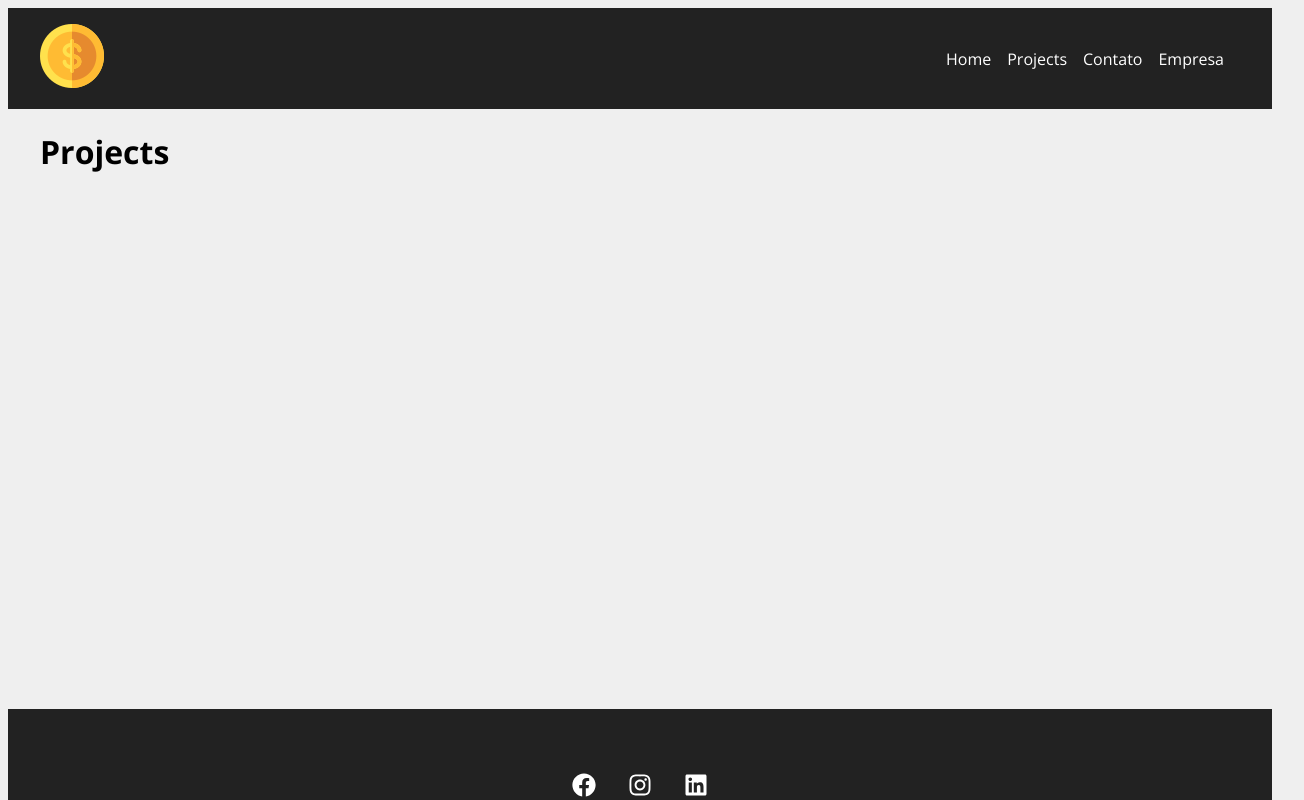
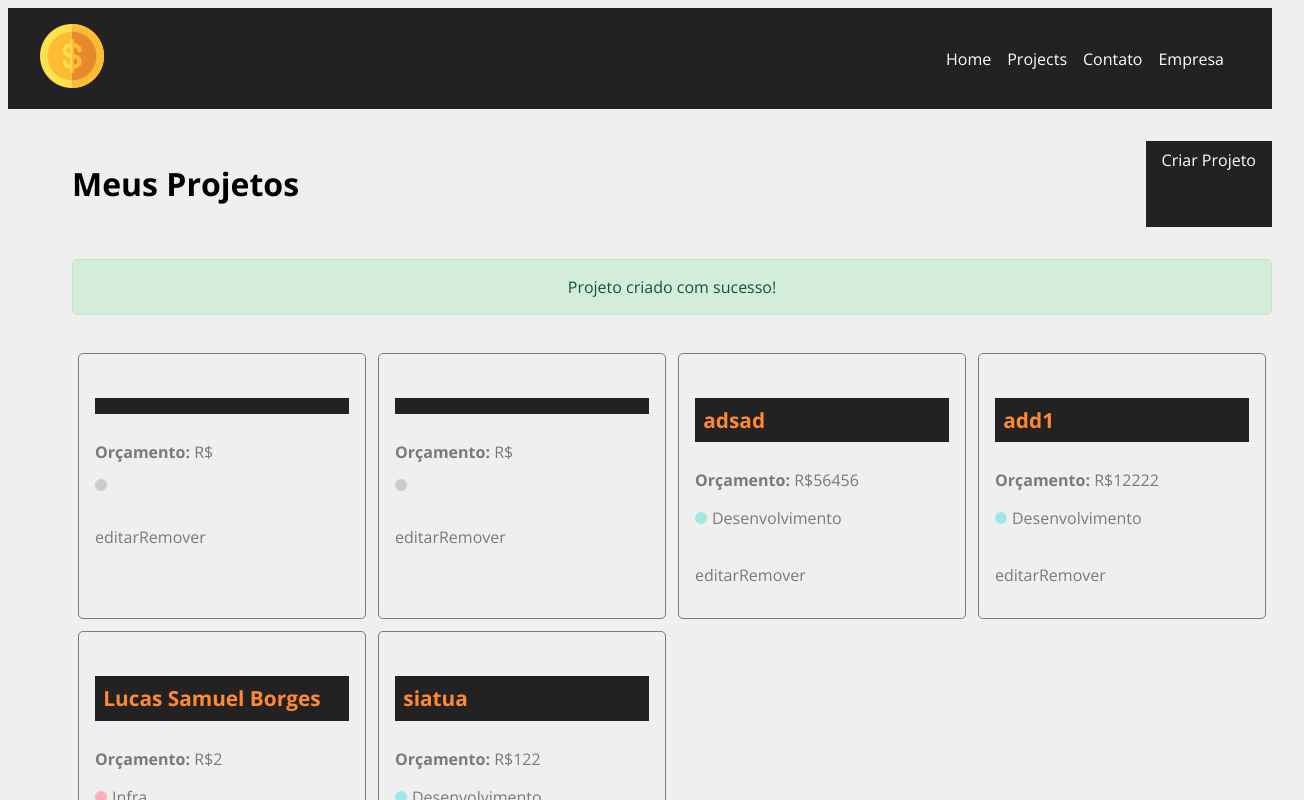
Before and after one commit to Lucassml-boop/Costs, a React (Create React App) app: page /newproject in a window 1280 px wide. Both pictures are taken after typing "Sample", "5" into the empty fields and a click on the button "Criar projeto". Shown: the top 800 px of the page, 1304 px wide, since content can reach past the window. Built offline with nearby package versions, Linux system fonts and the light colour scheme; no server answers; data requests are answered from the project's data file.

Commit message:
Corrige a aplicação de classes CSS para categorias inválidas, usando classe default

```diff
--- a/db.json
+++ b/db.json
@@ -13,6 +13,54 @@
       "name": "",
       "budget": "",
       "category_id": "2",
+      "cost": 0,
+      "services": []
+    },
+    {
+      "id": "dd7e",
+      "name": "adsad",
+      "budget": "56456",
+      "category_id": "2",
+      "category": {
+        "id": "2",
+        "name": "Desenvolvimento"
+      },
+      "cost": 0,
+      "services": []
+    },
+    {
+      "id": "acfb",
+      "name": "add1",
+      "budget": "12222",
+      "category_id": "2",
+      "category": {
+        "id": "2",
+        "name": "Desenvolvimento"
+      },
+      "cost": 0,
+      "services": []
+    },
+    {
+      "id": "970d",
+      "name": "Lucas Samuel Borges",
+      "budget": "2",
+      "category_id": "1",
+      "category": {
+        "id": "1",
+        "name": "Infra"
+      },
+      "cost": 0,
+      "services": []
+    },
+    {
+      "id": "e156",
+      "name": "siatua",
+      "budget": "122",
+      "category_id": "2",
+      "category": {
+        "id": "2",
+        "name": "Desenvolvimento"
+      },
       "cost": 0,
       "services": []
     }
--- a/src/components/form/Select.js
+++ b/src/components/form/Select.js
@@ -10,12 +10,18 @@
                 onChange={handleOnChange}
                 value={value || ''}
             >
-                <option value="">Selecione uma opção</option> {}
-                {options.map((option) => (
-                    <option value={option.id} key={option.id}>
-                        {option.name}
-                    </option>
-                ))}
+                <option value="" disabled>
+                    Selecione uma opção
+                </option>
+                {options.length > 0 ? (
+                    options.map((option) => (
+                        <option value={option.id} key={option.id}>
+                            {option.name}
+                        </option>
+                    ))
+                ) : (
+                    <option disabled>Nenhuma opção disponível</option>
+                )}
             </select>
         </div>
     );
--- a/src/components/form/input.js
+++ b/src/components/form/input.js
@@ -1,19 +1,19 @@
-import styles from './Input.module.css'
+import styles from './Input.module.css';
 
-function input({type, text, name, placeholder, handleOnchange, value}) {
-    return(
+function Input({ type, text, name, placeholder, handleOnChange, value }) {
+    return (
         <div className={styles.form_control}>
             <label htmlFor={name}>{text}:</label>
             <input
-            type={type}
-            name={name}
-            id={name}
-            placeholder={placeholder}
-            onChange={handleOnchange}
-            value={value || ''}
+                type={type}
+                name={name}
+                id={name}
+                placeholder={placeholder}
+                onChange={handleOnChange}
+                value={value || ''}
             />
         </div>
-    )
+    );
 }
 
-export default input;
+export default Input;
--- /dev/null
+++ b/src/components/layouts/Message.js
@@ -0,0 +1,32 @@
+import { useState, useEffect } from 'react'
+
+import styles from './Message.module.css';
+
+function Message({type, msg}){
+    const [visible, setVisible] = useState(false)
+
+    useEffect(()=>{
+        if(!msg){
+            setVisible(false)
+            return
+        }
+
+        setVisible(true)
+
+        const timer = setTimeout(()=>{
+            setVisible(false)
+        }, 3000)
+
+        return ()=>clearTimeout(timer)
+    }, [msg])
+
+    return(
+        <>
+            {visible && (
+                <div className={`${styles.message} ${styles[type]}`}>{msg}</div>
+            )}
+        </>
+    )
+}
+
+export default Message
--- /dev/null
+++ b/src/components/layouts/Message.module.css
@@ -0,0 +1,22 @@
+.message{
+    width: 100%;
+    padding: 1em;
+    border: 1px solid #000;
+    margin: 0 auto;
+    text-align: center;
+    margin-bottom: 2em;
+    border-radius: 5px;
+}
+
+
+.success {
+    color: #155724;
+    background-color: #d4edda;
+    border-color: #c3e6cb;
+}
+
+.error{
+    color: #721c24;
+    background-color: #f8d7da;
+    border-color: #f5c6cb;
+}
--- a/src/components/pages/Newproject.js
+++ b/src/components/pages/Newproject.js
@@ -7,24 +7,24 @@
 function Newproject() {
     const navigate = useNavigate();
 
-    function createPost(projects) {
-        // Inicializa cost e services
-        projects.cost = 0;
-        projects.services = [];
+    function createPost(project) {
+        // Inicializa os valores padrão
+        project.cost = 0;
+        project.services = [];
 
         fetch("http://localhost:5000/projects", {
             method: "POST",
             headers: {
                 "Content-type": "application/json",
             },
-            body: JSON.stringify(projects),
+            body: JSON.stringify(project),
         })
             .then((resp) => resp.json())
             .then((data) => {
                 console.log("Projeto criado com sucesso:", data);
-
-                // Redireciona o usuário para a página de projetos
-                navigate("/projects", { state: { message: "Projeto criado com sucesso!" } });
+                navigate("/projects", {
+                    state: { message: "Projeto criado com sucesso!" },
+                });
             })
             .catch((err) => console.error("Erro ao criar o projeto:", err));
     }
--- a/src/components/pages/Projects.js
+++ b/src/components/pages/Projects.js
@@ -1,5 +1,59 @@
+import { useLocation } from 'react-router-dom'
+import { useState, useEffect } from "react"
+
+import Message from '../layouts/Message'
+import Container from '../layouts/Container'
+import LinkButton from '../layouts/LinkButton'
+import ProjectCard from '../projects/ProjectCard'
+
+
+import styles from './Projects.module.css'
+
 function Projects(){
-    return <h1>Projects</h1>
+    const [projects, setProjects] = useState([])
+
+    const location = useLocation()
+    let message = ''
+    if (location.state) {
+        message = location.state.message
+    }
+
+    useEffect(() => {
+        fetch('http://localhost:5000/projects', {
+            method: 'Get',
+            headers: {
+                "Content-Type": "application/json",
+            },
+        })
+            .then((resp) => resp.json())
+            .then((data) => {
+                console.log(data)
+                setProjects(data)
+            })
+            .catch((err) => console.log(err))
+
+    },[])
+
+    return (
+        <div className={styles.project_container}>
+            <div className={styles.title_container}>
+            <h1>Meus Projetos</h1>
+            <LinkButton to='/Newproject' text='Criar Projeto'/>
+            </div>
+            {message && <Message type="success" msg={message} />}
+            <Container customClass="start">
+                {projects.length > 0 &&
+                    projects.map((project) => (<ProjectCard
+                        key={project.id}
+                        id={project.id}
+                        name={project.name }
+                        budget={project.budget}
+                        category={project.category?.name}
+                    />
+                    ))}
+            </Container>
+        </div>
+    )
 }
 
 export default Projects
--- /dev/null
+++ b/src/components/pages/Projects.module.css
@@ -0,0 +1,9 @@
+.project_container{
+    padding: 2em;
+}
+
+.title_container{
+    display: flex;
+    justify-content: space-between;
+    margin-bottom: 2em;
+}
--- /dev/null
+++ b/src/components/projects/ProjectCard.js
@@ -0,0 +1,23 @@
+import styles from './ProjectCard.module.css';
+
+import { BsPencil, BsFillTrashFill } from 'react-icons/bs';
+
+function ProjectCard({id, name, budget, category, handleRemover}){
+    return (
+        <div className={styles.project_card}>
+            <h4>{name}</h4>
+            <p>
+                <span>Orçamento:</span> R${budget}
+            </p>
+            <p className={styles.category_text}>
+                <span className={styles[category ? category.toLowerCase() : 'default']}></span> {category}
+            </p>
+            <div className={styles.project_card_actions}>
+                <p>editar</p>
+                <p>Remover</p>
+            </div>
+        </div>
+    )
+}
+
+export default ProjectCard
--- /dev/null
+++ b/src/components/projects/ProjectCard.module.css
@@ -0,0 +1,64 @@
+.project_card{
+    padding: 1em;
+    border: 1px solid #7a7a7a;
+    border-radius: 5px;
+    width: 24%;
+    margin: 0.5%;
+}
+
+.project_card h4{
+    background-color: #222;
+    color: #ff8833;
+    padding: .4em;
+    margin-bottom: 1.3em;
+    font-size: 1.3em;
+}
+
+.project_card p{
+    color: #7a7a7a;
+    margin-bottom: 1em;
+}
+
+.project_card p span{
+    font-weight: bold;
+}
+
+.category_text{
+    display: flex;
+    align-items: center;
+}
+
+.category_text span{
+    display: block;
+    width: 12px;
+    height: 12px;
+    border-radius: 50%;
+    background-color: #ccc;
+    margin-right: 5px;
+}
+
+.category_text .infra{
+    background-color: #ffaebc;
+}
+
+.category_text .desenvolvimento{
+    background-color: #a0e7e5;
+}
+
+.category_text .design{
+    background-color: #b4f8c8;
+}
+
+.category_text .planejamento{
+    background-color: #fbe7c6;
+}
+
+.category_text .default{
+    color: #ccc;
+}
+
+.project_card_actions{
+    margin-top: 1.2em;
+    display: flex;
+    align-items: center;
+}
--- a/src/components/projects/ProjectForm.js
+++ b/src/components/projects/ProjectForm.js
@@ -8,11 +8,9 @@
 
 function ProjectForm({ handleSubmit, btnText, projectData }) {
     const [categories, setCategories] = useState([]);
-    const [project, setProject] = useState(projectData || {
-        name: "",
-        budget: "",
-        category_id: ""
-    });
+    const [project, setProject] = useState(
+        projectData || { name: "", budget: "", category_id: "" }
+    );
 
     useEffect(() => {
         fetch("http://localhost:5000/categories")
@@ -22,18 +20,17 @@
     }, []);
 
     function handleChange(e) {
-        console.log("Campo alterado:", e.target.name, e.target.value);
         setProject({ ...project, [e.target.name]: e.target.value });
-    };
+    }
 
-    function handleCategory(e){
+    function handleCategory(e) {
+        const selectedCategory = e.target.value;
+        const categoryName = e.target.options[e.target.selectedIndex].text;
         setProject({
             ...project,
-             category: {
-            id: e.target.value,
-            name: e.target.options[e.target.selectedIndex].text,
-        },
-    })
+            category_id: selectedCategory,
+            category: { id: selectedCategory, name: categoryName },
+        });
     }
 
     const submit = (e) => {
@@ -49,7 +46,7 @@
                 name="name"
                 placeholder="Insira o nome do projeto"
                 handleOnChange={handleChange}
-                value={project.name ? project.name : ''}
+                value={project.name}
             />
             <Input
                 type="number"
@@ -57,15 +54,14 @@
                 name="budget"
                 placeholder="Insira o orçamento total"
                 handleOnChange={handleChange}
-                value={project.budget ? project.budget : ''}
-
+                value={project.budget}
             />
             <Select
                 name="category_id"
                 text="Selecione a categoria"
                 options={categories}
                 handleOnChange={handleCategory}
-                value={project.category ? project.category_id: ''}
+                value={project.category_id}
             />
             <SubmitButton text={btnText} />
         </form>
```
